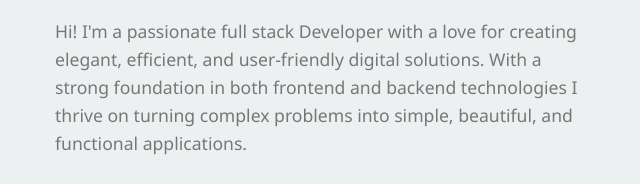
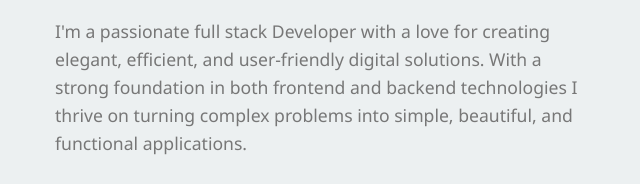
Before and after one commit to Nacho-kelvin/ft.nacho, a plain HTML site: page Portfolio/index.html in a window 1280 px wide. Shown: the part 378-562 px from the top of the page, 29-669 px from the left. Drawn offline with Linux system fonts and the light colour scheme.

Commit message:
Update index.html

```diff
--- a/Portfolio/index.html
+++ b/Portfolio/index.html
@@ -33,7 +33,7 @@
             <div class="hero-content">
                 <h1>Hi, I'm <span class="highlight">Nacho</span></h1>
                 <h2>Full-Stack Developer | Tech Enthusiast | Problem Solver</h2>
-                <p>Hi! I'm a passionate full stack Developer  with a love for creating elegant, efficient,
+                <p>I'm a passionate full stack Developer  with a love for creating elegant, efficient,
                     and user-friendly digital solutions. With a strong foundation in both frontend and backend technologies
                     I thrive on turning complex problems into simple, beautiful, and functional applications.</p>
                 <div class="cta-buttons">
```
